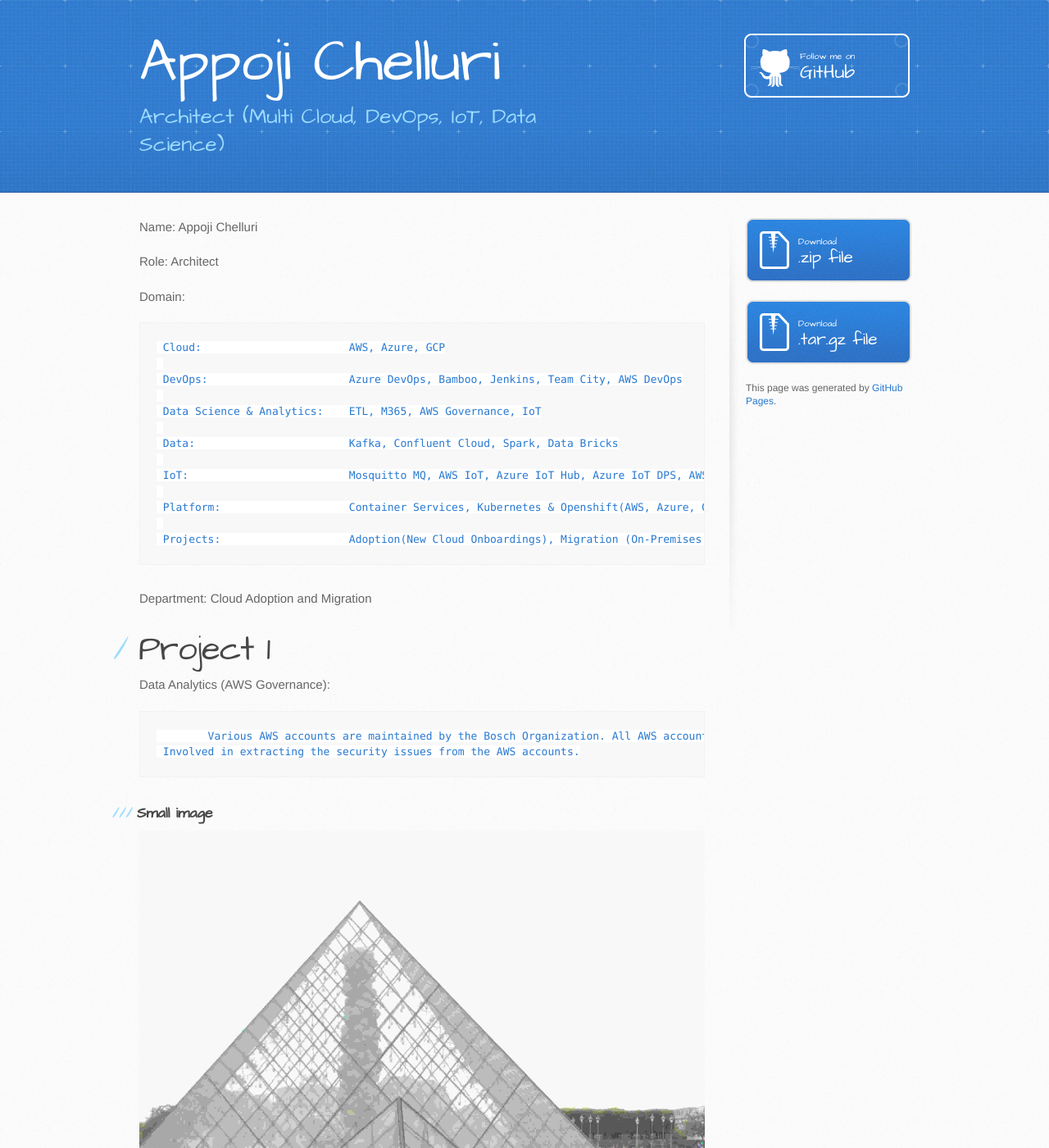
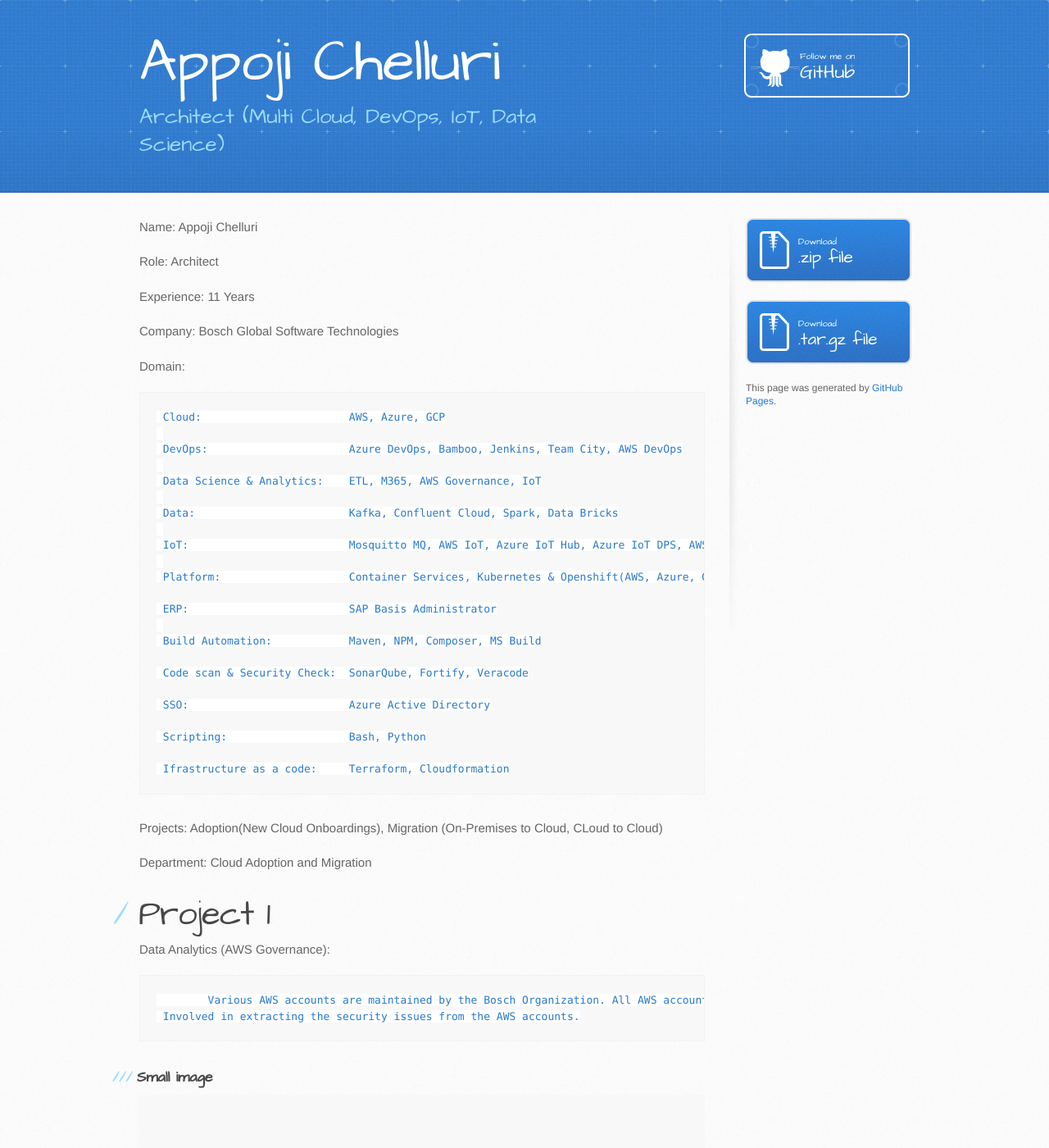
Before and after one commit to chelluriappoji/chelluriappoji.github.io, a Jekyll site: the page built from index.md, in a window 1280 px wide and 1400 px high. Shown: the whole window at 82% size. Built offline with Jekyll 4.4.1, drawn with Linux system fonts in a browser that asks for light colours; some of the changed text lies outside the part shown.

Commit message:
Update index.md

````diff
--- a/index.md
+++ b/index.md
@@ -4,6 +4,10 @@ layout: default
 Name: Appoji Chelluri
 
 Role: Architect
+
+Experience: 11 Years
+
+Company: Bosch Global Software Technologies
 
 Domain:
 
@@ -19,7 +23,21 @@ Domain:
 
      Platform:                    Container Services, Kubernetes & Openshift(AWS, Azure, GCP), Docker Swarm (OnPremises)
 
-     Projects:                    Adoption(New Cloud Onboardings), Migration (On-Premises to Cloud, CLoud to Cloud
+     ERP:                         SAP Basis Administrator
+
+     Build Automation:            Maven, NPM, Composer, MS Build
+
+     Code scan & Security Check:  SonarQube, Fortify, Veracode
+
+     SSO:                         Azure Active Directory
+
+     Scripting:                   Bash, Python
+
+     Ifrastructure as a code:     Terraform, Cloudformation
+
+
+Projects:  Adoption(New Cloud Onboardings), Migration (On-Premises to Cloud, CLoud to Cloud)
+
 
 Department: Cloud Adoption and Migration
 
@@ -39,14 +57,8 @@ Data Analytics (AWS Governance):
 ### Definition lists can be used with HTML syntax.
 
 <dl>
-<dt>Name</dt>
-<dd>Godzilla</dd>
-<dt>Born</dt>
-<dd>1952</dd>
-<dt>Birthplace</dt>
-<dd>Japan</dd>
-<dt>Color</dt>
-<dd>Green</dd>
+<dt>Born - September 14</dt>
+<dt>Birthplace - Visakhapatnam</dt>
 </dl>
 
 ```
````
